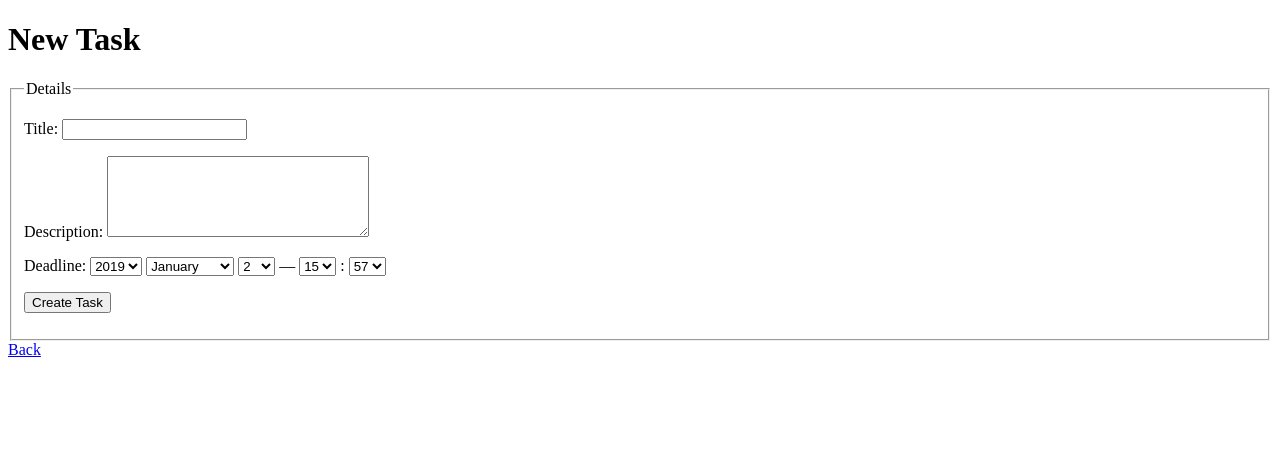
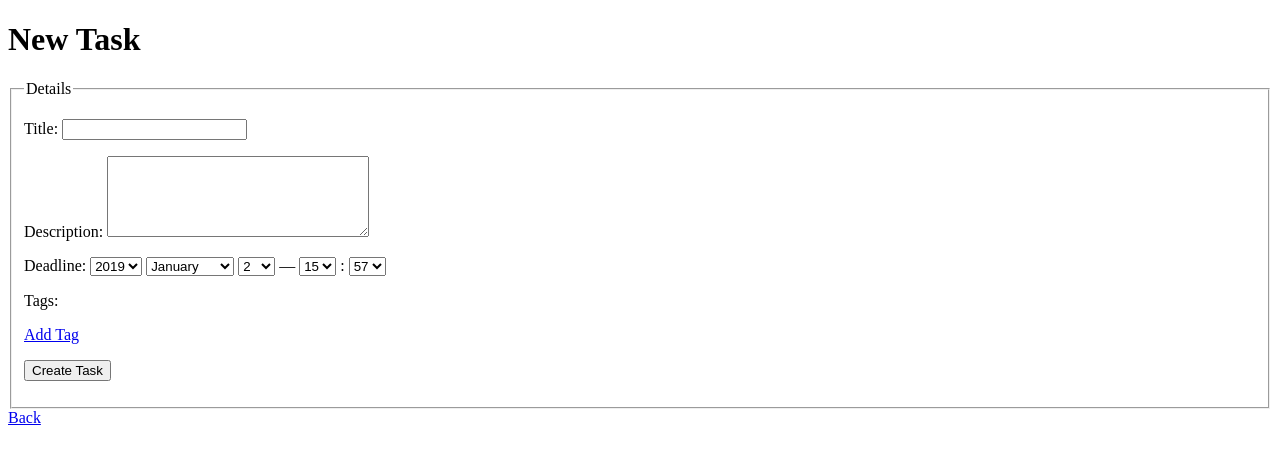
Before and after one commit to gary-lgy/cvwo_todo_list, a Rails app: page /tasks/new in a window 1280 px wide. Shown: the top 464 px of the page. Run offline with Rails 7, Linux system fonts and the light colour scheme; style sheets or scripts are compiled from the project's sources; some libraries are stand-ins or nearby versions.

Commit message:
implement adding and removing tags from a task

```diff
--- a/app/assets/javascripts/application.js
+++ b/app/assets/javascripts/application.js
@@ -10,7 +10,8 @@
 // Read Sprockets README (https://github.com/rails/sprockets#sprockets-directives) for details
 // about supported directives.
 //
-//= require rails-ujs
+//= require jquery3
+//= require jquery_ujs
 //= require activestorage
 //= require turbolinks
 //= require_tree .
--- a/app/controllers/tasks_controller.rb
+++ b/app/controllers/tasks_controller.rb
@@ -23,7 +23,7 @@ class TasksController < ApplicationController
   # save newly built task
   def create
     @task = Task.new task_params
-    if @task.save_new
+    if @task.save_new && helpers.add_or_remove_tags
       flash[:notice] = 'Task saved successfully.'
       redirect_to @task
     else
@@ -40,7 +40,7 @@ class TasksController < ApplicationController
   # save changes to a task
   def update
     @task = Task.find(params[:id])
-    if @task.update(task_params)
+    if @task.update(task_params) && helpers.add_or_remove_tags
       flash[:notice] = 'Task updated successfully'
       redirect_to @task
     else
--- a/app/helpers/tasks_helper.rb
+++ b/app/helpers/tasks_helper.rb
@@ -42,4 +42,31 @@ module TasksHelper
       'created_at DESC'
     end
   end
+
+  # generate a link to dynamically add a tag when editing a task
+  def link_to_add_tag
+    fields = content_tag :div, class: 'tag' do
+      text_field_tag 'task[tags][][name]'
+    end
+    link_to 'Add Tag',
+            '#',
+            id: 'add_tag',
+            data: { fields: fields.delete("\n") }
+  end
+
+  # add or remove tags as required
+  def add_or_remove_tags
+    params[:task][:tags].each do |tag|
+      if Tag.exists?(name: tag[:name])
+        if tag[:remove] == '1'
+          @task.tags.destroy(Tag.find_by(name: tag[:name]))
+        elsif !@task.tags.exists?(name: tag[:name])
+          @task.tags << Tag.find_by(name: tag[:name])
+        end
+      else
+        @task.tags.create name: tag[:name]
+      end
+    end
+  end
+
 end
--- a/app/views/tasks/_task_form.html.erb
+++ b/app/views/tasks/_task_form.html.erb
@@ -1,5 +1,5 @@
 <%# form to build a new task or edit and existing task %>
-<%= form_with model: @task do |f| %>
+<%= form_with model: @task, local: true do |f| %>
   <fieldset>
     <legend>Details</legend>
     <p>
@@ -14,6 +14,25 @@
       <%= f.label :deadline, 'Deadline: ' %>
       <%= f.datetime_select :deadline %><br>
     </p>
+    <%# display each tag and give user the option to remove them %>
+    Tags:
+    <p>
+      <% @task.tags.each do |tag| %>
+        <div class="tag">
+          <%= tag.name %>
+          <%= hidden_field_tag 'task[tags][][name]', tag.name %>
+          <%= hidden_field_tag 'task[tags][][remove]' %>
+          <%# JavaScript link to mark the 'remove'
+              field and hide the div %>
+          <%= link_to 'Remove', '#', id: 'remove_tag' %>
+          <br>
+        </div>
+      <% end %>
+    </p>
+    <%# JavaScript link to add a new tag %>
+    <p>
+      <%= link_to_add_tag %>
+    </p>
     <p>
       <%= f.submit %>
     </p>
```
Also changed, not shown: app/assets/javascripts/tasks.coffee (+11 -0 lines), Gemfile, Gemfile.lock.
